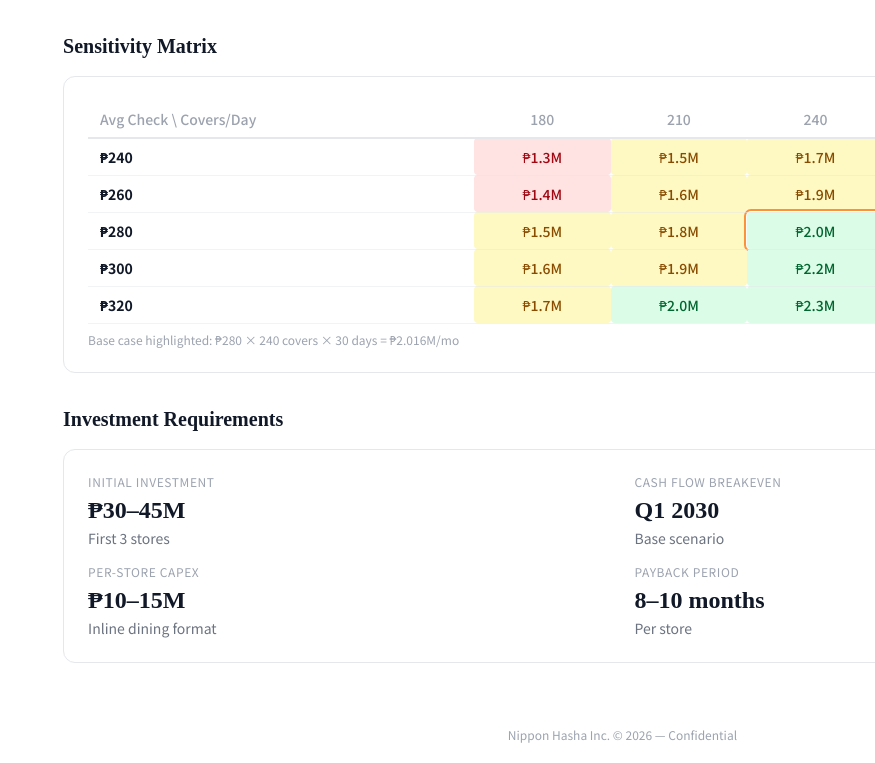
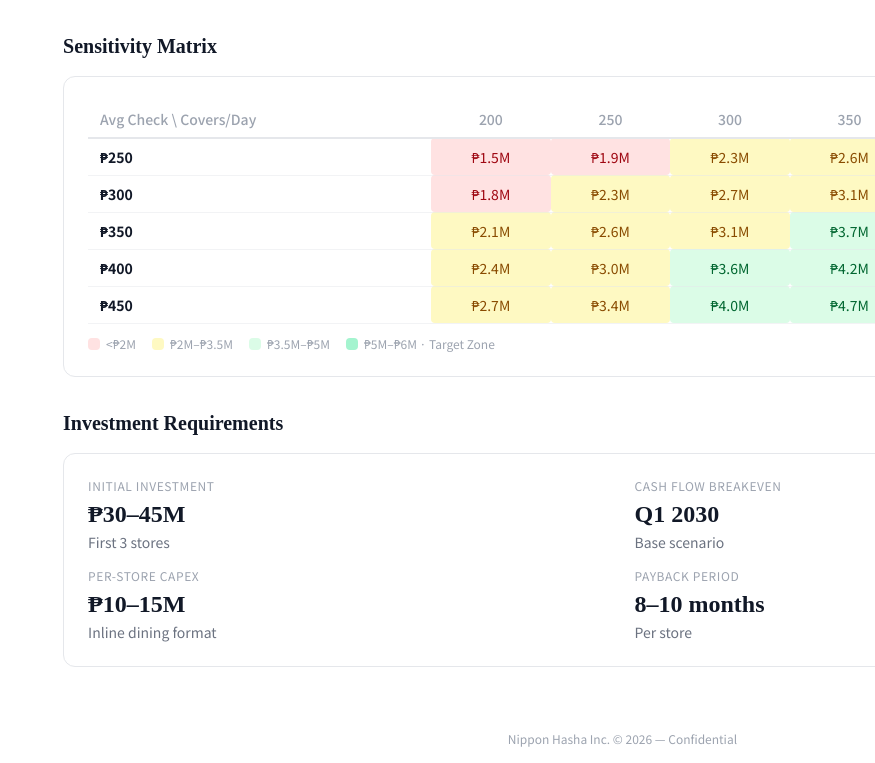
Before and after one commit to benazerarceo18-debug/mottainai-command-center, a Next.js app: page /financials in a window 1280 px wide. Shown: the part 2004-2767 px from the top of the page, without its empty margins (405-1280 px from the left). Built offline with nearby package versions, Linux system fonts and the light colour scheme.

Commit message:
feat: extend sensitivity matrix to ₱450 avg check, highlight ₱5M–₱6M target zone
Co-Authored-By: Claude Opus 4.6 (1M context) <noreply@anthropic.com>

```diff
--- a/src/components/charts/SensitivityMatrix.tsx
+++ b/src/components/charts/SensitivityMatrix.tsx
@@ -1,14 +1,14 @@
 'use client';
 
-const checks = [240, 260, 280, 300, 320];
-const covers = [180, 210, 240, 270, 300];
-const BASE_CHECK = 280;
-const BASE_COVERS = 240;
+const checks = [250, 300, 350, 400, 450];
+const covers = [200, 250, 300, 350, 400, 450];
 
 function cellColor(revenue: number) {
-  if (revenue < 1_500_000) return 'bg-red-100 text-red-800';
-  if (revenue <= 2_000_000) return 'bg-yellow-100 text-yellow-800';
-  return 'bg-green-100 text-green-800';
+  if (revenue < 2_000_000)  return 'bg-red-100 text-red-800';
+  if (revenue < 3_500_000)  return 'bg-yellow-100 text-yellow-800';
+  if (revenue < 5_000_000)  return 'bg-green-100 text-green-800';
+  if (revenue <= 6_000_000) return 'bg-emerald-200 text-emerald-900 font-bold';
+  return 'bg-emerald-300 text-emerald-900 font-bold';
 }
 
 function format(revenue: number) {
@@ -40,12 +40,12 @@ export default function SensitivityMatrix() {
               <td className="py-2 px-3 font-semibold text-text-primary">₱{check}</td>
               {covers.map((cover) => {
                 const revenue = check * cover * 30;
-                const isBase = check === BASE_CHECK && cover === BASE_COVERS;
+                const isTarget = revenue >= 5_000_000 && revenue <= 6_000_000;
                 return (
                   <td
                     key={cover}
-                    className={`py-2 px-3 text-center font-medium rounded ${cellColor(revenue)} ${
-                      isBase ? 'ring-2 ring-[#FB923C] ring-offset-1' : ''
+                    className={`py-2 px-3 text-center rounded ${cellColor(revenue)} ${
+                      isTarget ? 'ring-2 ring-emerald-500 ring-offset-1' : ''
                     }`}
                   >
                     {format(revenue)}
@@ -56,9 +56,12 @@ export default function SensitivityMatrix() {
           ))}
         </tbody>
       </table>
-      <p className="text-xs text-text-muted mt-2">
-        Base case highlighted: ₱280 × 240 covers × 30 days = ₱2.016M/mo
-      </p>
+      <div className="flex flex-wrap gap-4 mt-3 text-xs text-text-muted">
+        <span className="flex items-center gap-1.5"><span className="w-3 h-3 rounded-sm bg-red-100 inline-block" />{'<'}₱2M</span>
+        <span className="flex items-center gap-1.5"><span className="w-3 h-3 rounded-sm bg-yellow-100 inline-block" />₱2M–₱3.5M</span>
+        <span className="flex items-center gap-1.5"><span className="w-3 h-3 rounded-sm bg-green-100 inline-block" />₱3.5M–₱5M</span>
+        <span className="flex items-center gap-1.5"><span className="w-3 h-3 rounded-sm bg-emerald-200 inline-block" />₱5M–₱6M · Target Zone</span>
+      </div>
     </div>
   );
 }
```
